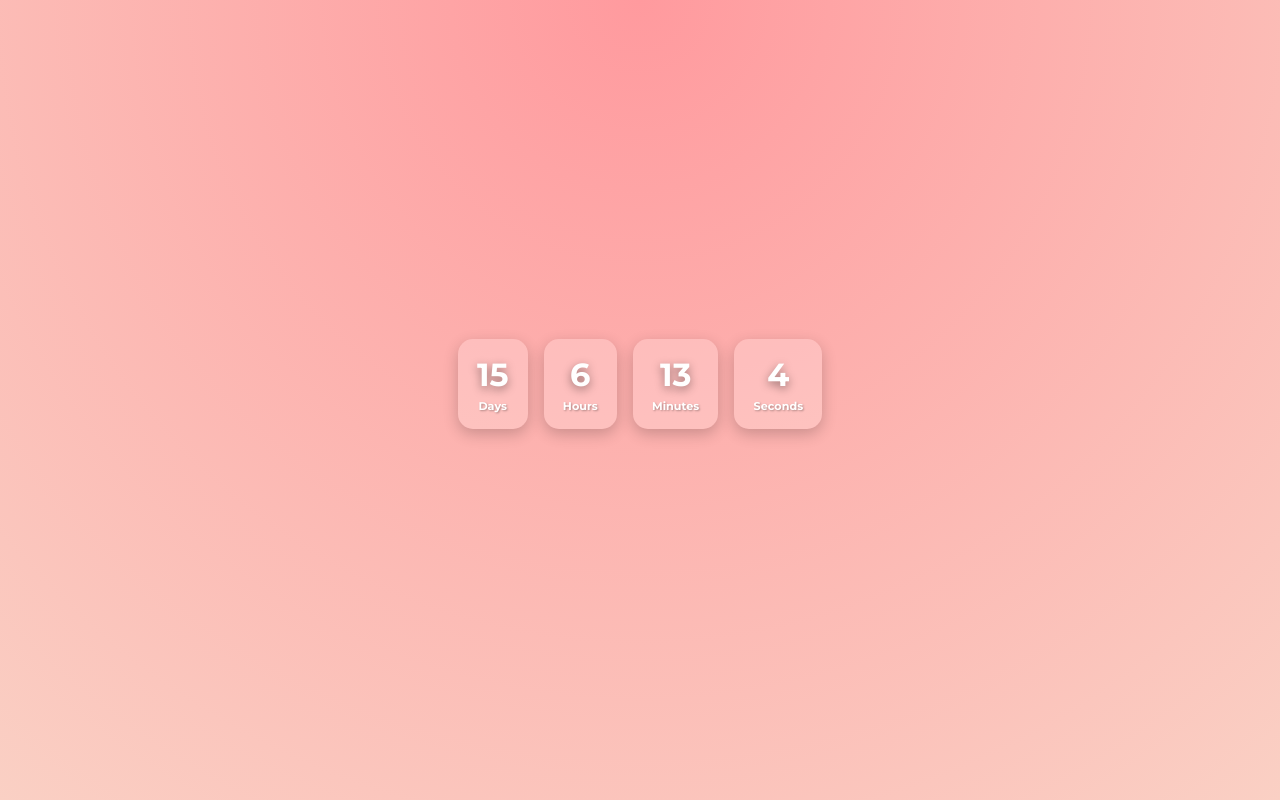
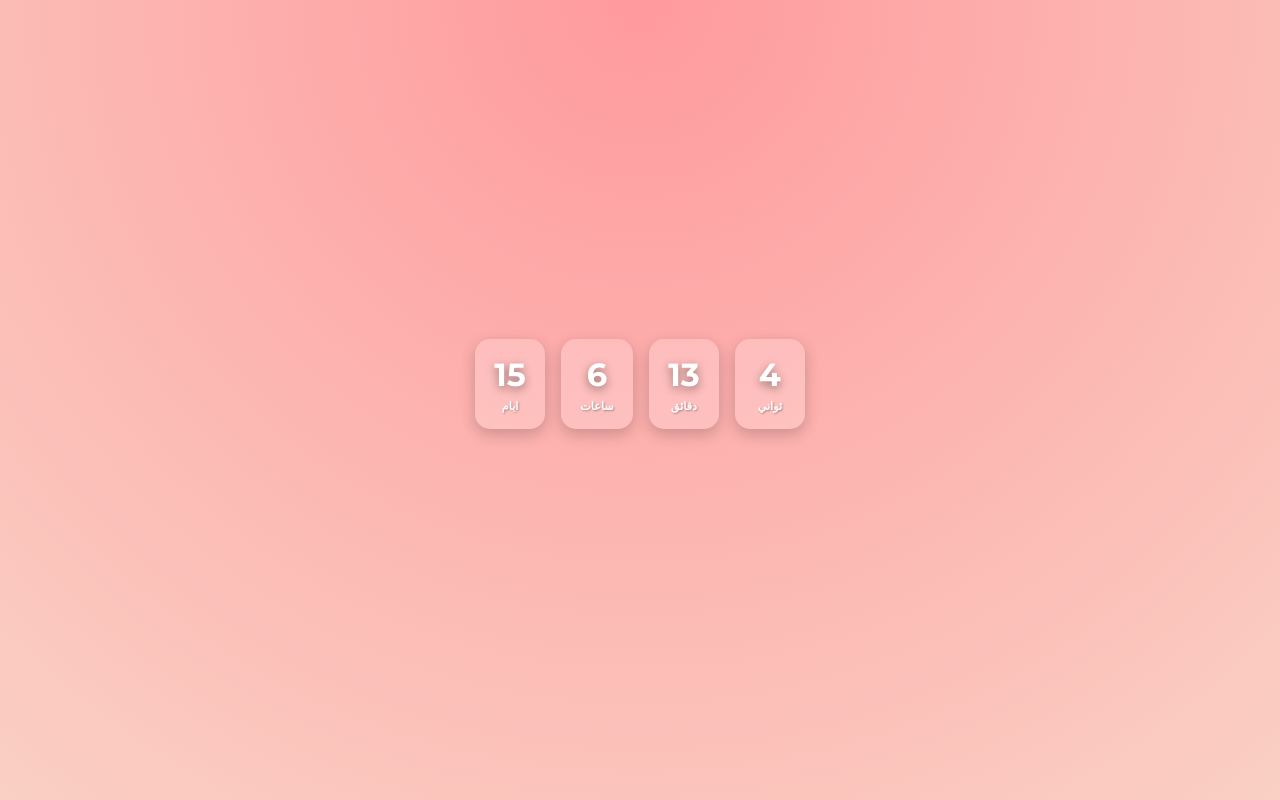
Before and after one commit to KQGP/kqgp.github.io, a plain HTML site: page index.html in a window 1280 px wide. Drawn offline with Linux system fonts and the light colour scheme.

Commit message:
Update index.html

```diff
--- a/index.html
+++ b/index.html
@@ -126,10 +126,10 @@
 <body>
 
 <div id="countdown">
-  <span class="time-box" id="days">0<span class="time-label">Days</span></span>
-  <span class="time-box" id="hours">0<span class="time-label">Hours</span></span>
-  <span class="time-box" id="minutes">0<span class="time-label">Minutes</span></span>
-  <span class="time-box" id="seconds">0<span class="time-label">Seconds</span></span>
+  <span class="time-box" id="days">0<span class="time-label">ايام</span></span>
+  <span class="time-box" id="hours">0<span class="time-label">ساعات</span></span>
+  <span class="time-box" id="minutes">0<span class="time-label">دقائق</span></span>
+  <span class="time-box" id="seconds">0<span class="time-label">ثواني</span></span>
 </div>
 
 <div id="surprise">
```
